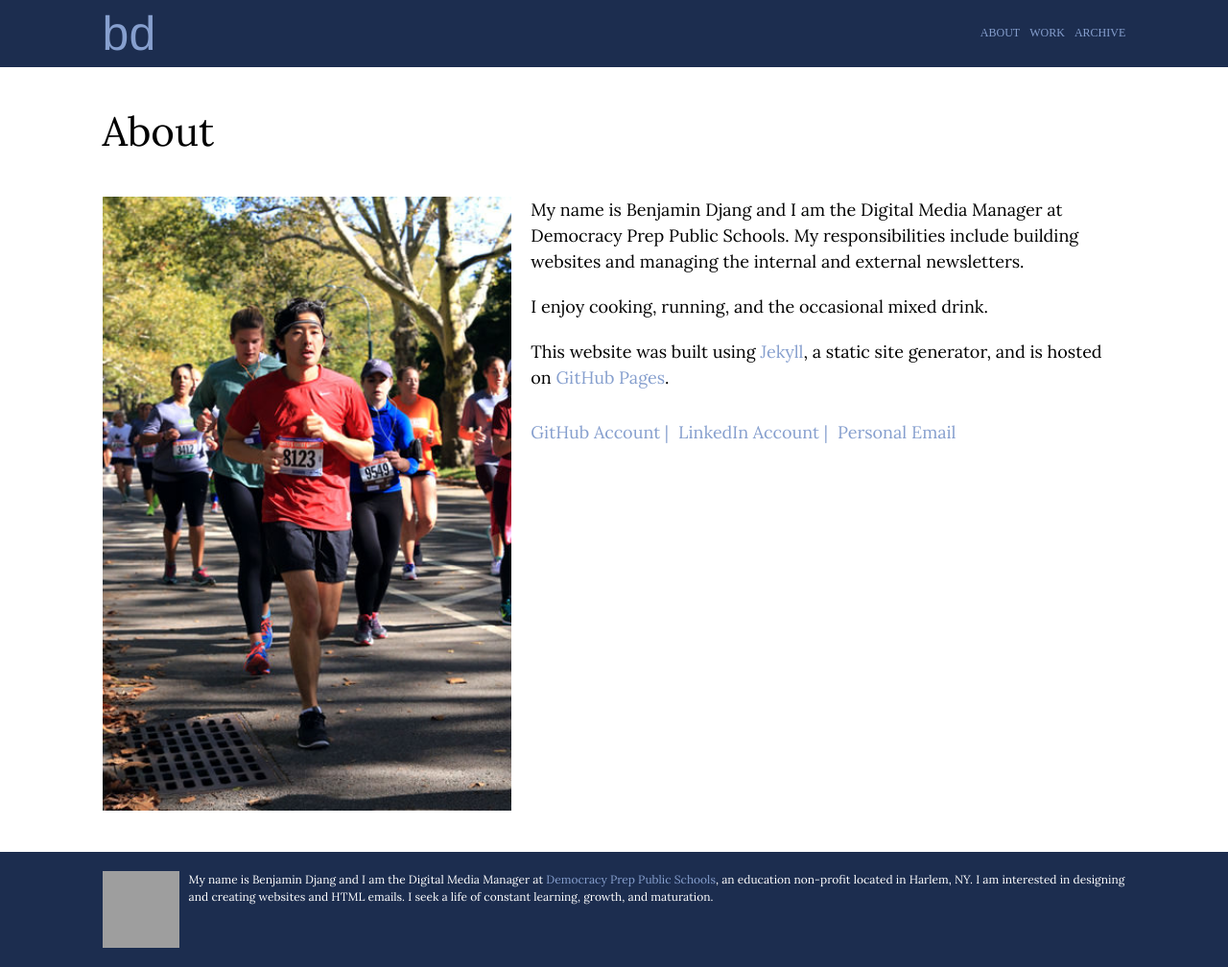
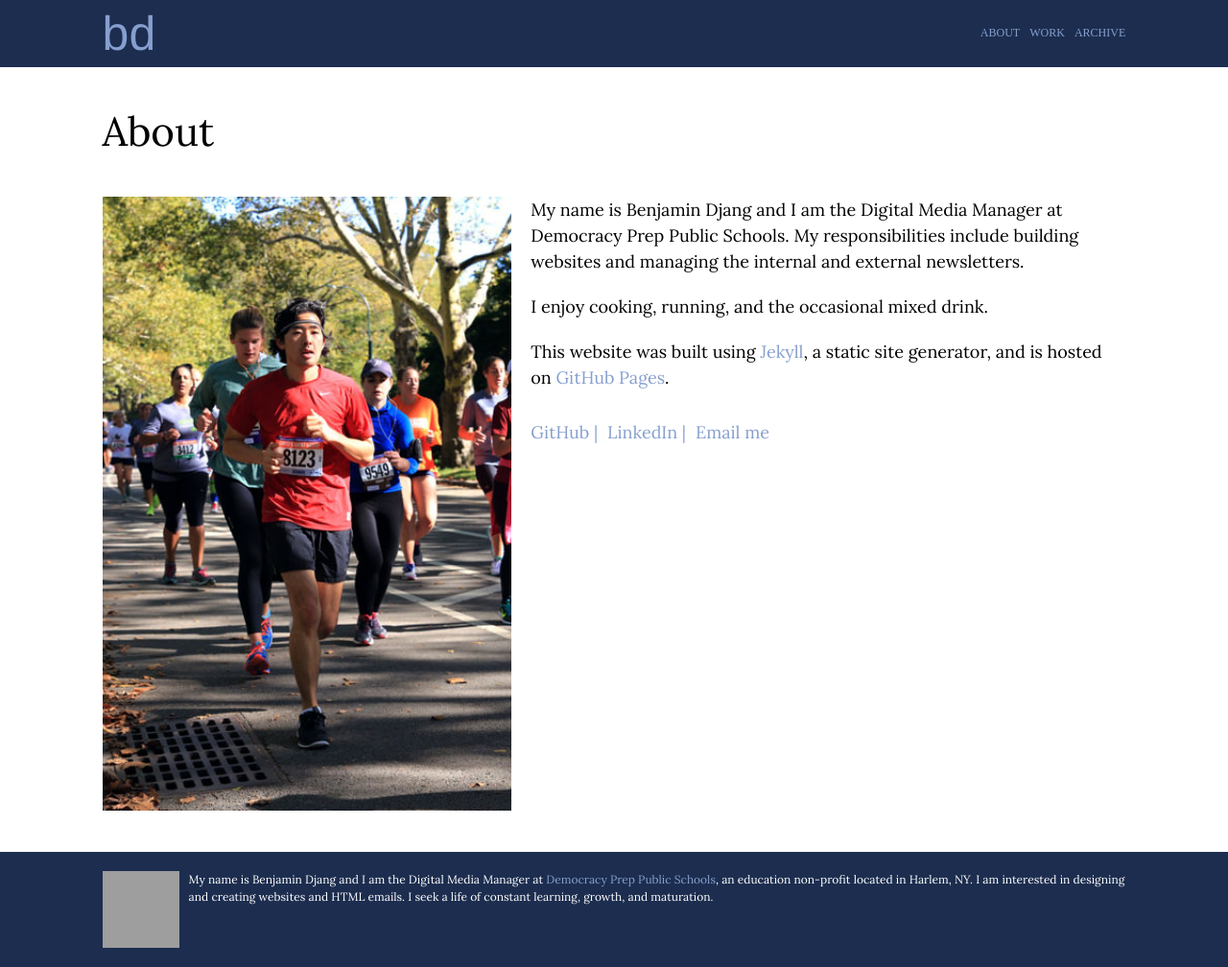
Before and after one commit to bdjang/benjamin-djang, a Jekyll site: the page built from about.html, in a window 1280 px wide. Shown: the whole page at 96% size. Built offline with Jekyll 4.4.1, drawn with Linux system fonts in a browser that asks for light colours; grey boxes are pictures that could not be loaded.

Commit message:
Edited text on About page

```diff
--- a/about.html
+++ b/about.html
@@ -25,9 +25,9 @@ title: About
             <p>I enjoy cooking, running, and the occasional mixed drink.</p>
             <p>This website was built using <a href="http://jekyllrb.com/" target="_blank">Jekyll</a>, a static site generator, and is hosted on <a href="https://pages.github.com/" target="_blank">GitHub Pages</a>.</p>
             <ul>
-              <li><a href="https://github.com/bdjang" target="_blank">GitHub Account |</a></li>
-              <li><a href="https://www.linkedin.com/in/bdjang" target="_blank">LinkedIn Account |</a></li>
-              <li><a href="mailto:bdjang@gmail.com">Personal Email</a></li><!--
+              <li><a href="https://github.com/bdjang" target="_blank">GitHub |</a></li>
+              <li><a href="https://www.linkedin.com/in/bdjang" target="_blank">LinkedIn |</a></li>
+              <li><a href="mailto:bdjang@gmail.com">Email me</a></li><!--
               <li><a href="http://www.codecademy.com/bdjang" target="_blank">Codecademy Profile |</a></li>
               <li><a href="https://www.codeschool.com/users/520380" target="_blank">Code School Profile |</a></li>
               <li><a href="http://teamtreehouse.com/benjamindjang" target="_blank">Treehouse Profile</a></li> -->
```
